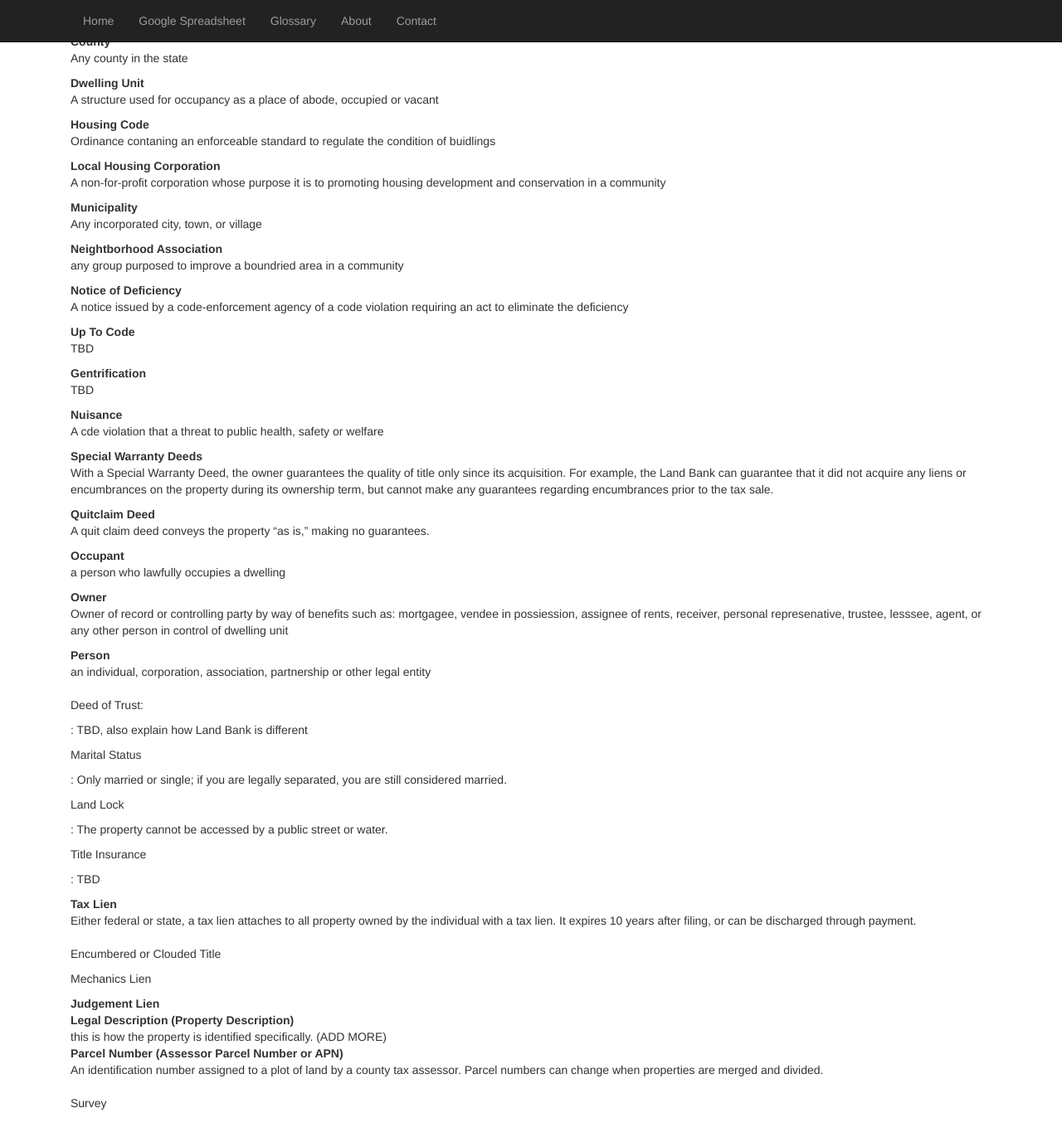
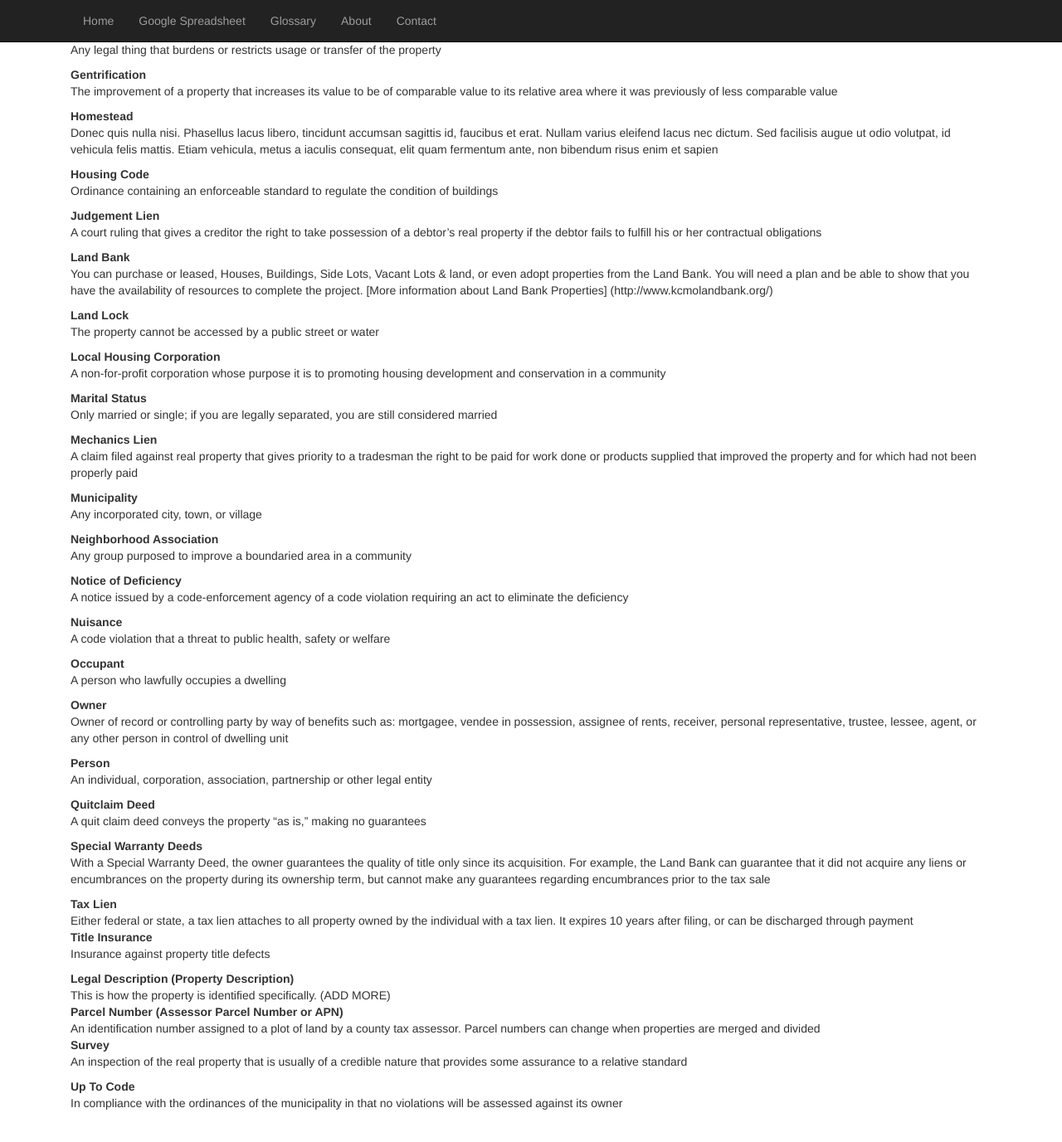
Before and after one commit to UMKC-Law/Vacant2Vibrant, a Jekyll site: the page built from glossary.md, in a window 1280 px wide and 1400 px high, scrolled down 600 px. Shown: the top 1377 px of the window at 83% size. Built offline with Jekyll 4.4.1, drawn with Linux system fonts in a browser that asks for light colours; nearby versions of some CDN libraries; some of the changed text lies outside the part shown.

Commit message:
Update glossary.md

```diff
--- a/glossary.md
+++ b/glossary.md
@@ -7,39 +7,28 @@ Glossary
 
 Abandoned
 
-: Vacant for six (6) months, deliquent property taxes and open code violations
-[link to jackson county tax](http:...... )
+: Vacant for six (6) months, delinquent property taxes and open code violations
+[link to Jackson county tax] (https://ascendweb.jacksongov.org/ascend/(0qn1xh555qfhdz45ae5wev55)/search.aspx)
 
 
 Abatement
 
-: Action by way of correction or secruing of a structure based on building code violations
+: Action by way of correction or securing of a structure based on building code violations
 
 
 Agent
 
-:A person authorized to act for another person
+: A person authorized to act for another person
 
 
+Clear or Clean Title
 
-Land Bank
-
-: You can purchase or leased, Houses, Buldings, Side Lots, Vacant Lots & land,  or even adopt properties from the Land Bank.  You will need a plan and beable to sho that you have the availability of resources to complete the project.  [More information about Land Bank Properties]
-
-
-Homestead
-
-: Donec quis nulla nisi. Phasellus lacus libero, tincidunt accumsan sagittis id, faucibus et erat. Nullam varius eleifend lacus nec dictum. Sed facilisis augue ut odio volutpat, id vehicula felis mattis. Etiam vehicula, metus a iaculis consequat, elit quam fermentum ante, non bibendum risus enim et sapien.
-
-
- Clear or Clean Title
-
-: A legal title to property that has no known encumberances based on a best practice standard of investigation
+: A legal title to property that has no known encumbrances based on a best practice standard of investigation
 
 
 Code-enforcement Agency
 
-: Agency that has ben delegated authority to enforce code violations
+: Agency that has been delegated authority to enforce code violations
 
 
 Community
@@ -57,9 +46,43 @@ Dwelling Unit
 : A structure used for occupancy as a place of abode, occupied or vacant
 
 
+Deed of Trust
+
+: TBD, also explain how Land Bank is different
+
+
+Encumbered or Clouded Title
+
+: Any legal thing that burdens or restricts usage or transfer of the property
+
+
+Gentrification
+
+: The improvement of a property that increases its value to be of comparable value to its relative area where it was previously of less comparable value
+
+Homestead
+
+: Donec quis nulla nisi. Phasellus lacus libero, tincidunt accumsan sagittis id, faucibus et erat. Nullam varius eleifend lacus nec dictum. Sed facilisis augue ut odio volutpat, id vehicula felis mattis. Etiam vehicula, metus a iaculis consequat, elit quam fermentum ante, non bibendum risus enim et sapien
+
+
 Housing Code
 
-: Ordinance contaning an enforceable standard to regulate the condition of buidlings
+: Ordinance containing an enforceable standard to regulate the condition of buildings
+
+
+Judgement Lien
+
+: A court ruling that gives a creditor the right to take possession of a debtor's real property if the debtor fails to fulfill his or her contractual obligations
+
+
+Land Bank
+
+: You can purchase or leased, Houses, Buildings, Side Lots, Vacant Lots & land, or even adopt properties from the Land Bank.  You will need a plan and be able to show that you have the availability of resources to complete the project.  [More information about Land Bank Properties] (http://www.kcmolandbank.org/)
+
+
+Land Lock
+
+: The property cannot be accessed by a public street or water
 
 
 Local Housing Corporation
@@ -67,14 +90,23 @@ Local Housing Corporation
 : A non-for-profit corporation whose purpose it is to promoting housing development and conservation in a community
 
 
+Marital Status
+
+: Only married or single; if you are legally separated, you are still considered married
+
+Mechanics Lien
+
+: A claim filed against real property that gives priority to a tradesman the right to be paid for work done or products supplied that improved the property and for which had not been properly paid
+
+
 Municipality
 
 : Any incorporated city, town, or village
 
 
-Neightborhood Association
+Neighborhood Association
 
-: any group purposed to improve a boundried area in a community
+: Any group purposed to improve a boundaried area in a community
 
 
 Notice of Deficiency
@@ -82,83 +114,57 @@ Notice of Deficiency
 : A notice issued by a code-enforcement agency of a code violation requiring an act to eliminate the deficiency
 
 
-Up To Code
+Nuisance
 
-: TBD
+: A code violation that a threat to public health, safety or welfare
 
 
-Gentrification
+Occupant
 
-: TBD
+: A person who lawfully occupies a dwelling
 
 
-Nuisance
+Owner
 
-: A cde violation that a threat to public health, safety or welfare
+: Owner of record or controlling party by way of benefits such as: mortgagee, vendee in possession, assignee of rents, receiver, personal representative, trustee, lessee, agent, or any other person in control of dwelling unit
+
+
+Person
+
+: An individual, corporation, association, partnership or other legal entity
+
+
+
+Quitclaim Deed
+
+: A quit claim deed conveys the property "as is," making no guarantees
 
 
 Special Warranty Deeds
 
-: With a Special Warranty Deed, the owner guarantees the quality of title only since its acquisition. For example, the Land Bank can guarantee that it did not acquire any liens or encumbrances on the property during its ownership term, but cannot make any guarantees regarding encumbrances prior to the tax sale.
+: With a Special Warranty Deed, the owner guarantees the quality of title only since its acquisition. For example, the Land Bank can guarantee that it did not acquire any liens or encumbrances on the property during its ownership term, but cannot make any guarantees regarding encumbrances prior to the tax sale
 
 
-Quitclaim Deed
-
-: A quit claim deed conveys the property "as is," making no guarantees.
+Tax Lien
+: Either federal or state, a tax lien attaches to all property owned by the individual with a tax lien. It expires 10 years after filing, or can be discharged through payment
 
 
-Occupant
+Title Insurance
 
-: a person who lawfully occupies a dwelling
+: Insurance against property title defects
 
 
-Owner
+Legal Description (Property Description)
+: This is how the property is identified specifically. (ADD MORE)
 
-: Owner of record or controlling party by way of benefits such as: mortgagee, vendee in possiession, assignee of rents, receiver, personal represenative, trustee, lesssee, agent, or any other person in control of dwelling unit
+Parcel Number (Assessor Parcel Number or APN)
+: An identification number assigned to a plot of land by a county tax assessor. Parcel numbers can change when properties are merged and divided
+
+Survey
+
+: An inspection of the real property that is usually of a credible nature that provides some assurance to a relative standard
 
 
-Person
+Up To Code
 
-: an individual, corporation, association, partnership or other legal entity
-
- Deed of Trust:
-
- : TBD, also explain how Land Bank is different
-
-
- Marital Status
-
- : Only married or single; if you are legally separated, you are still considered married.
-
-
- Land Lock
-
- : The property cannot be accessed by a public street or water.
-
-
- Title Insurance
-
- : TBD
-
-
-
-
- Tax Lien
- : Either federal or state, a tax lien attaches to all property owned by the individual with a tax lien. It expires 10 years after filing, or can be discharged through payment.
-
- Encumbered or Clouded Title
-
-
- Mechanics Lien
-
-
- Judgement Lien
- :
-
-Legal Description (Property Description)
-: this is how the property is identified specifically. (ADD MORE)
-
-Parcel Number (Assessor Parcel Number or APN)
-: An identification number assigned to a plot of land by a county tax assessor. Parcel numbers can change when properties are merged and divided.
-
-Survey
+: In compliance with the ordinances of the municipality in that no violations will be assessed against its owner
```
